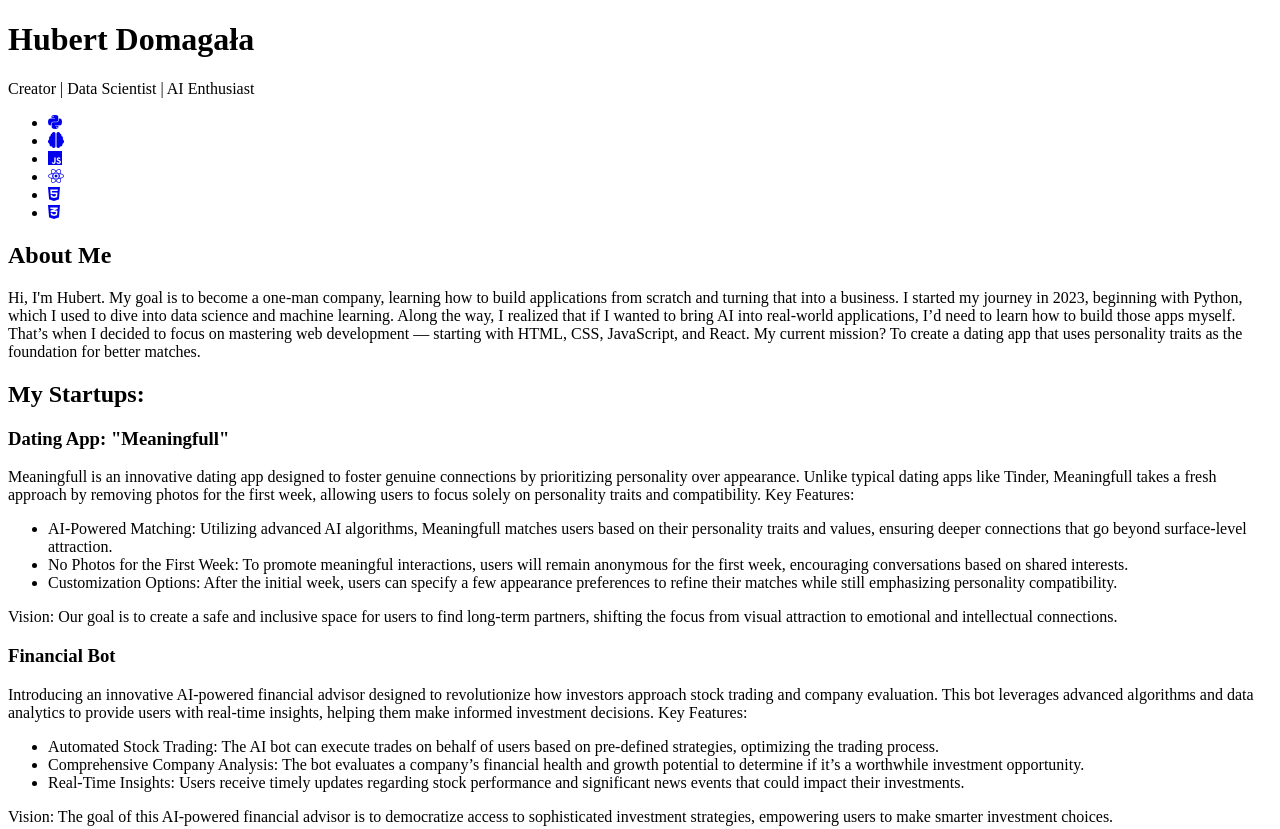
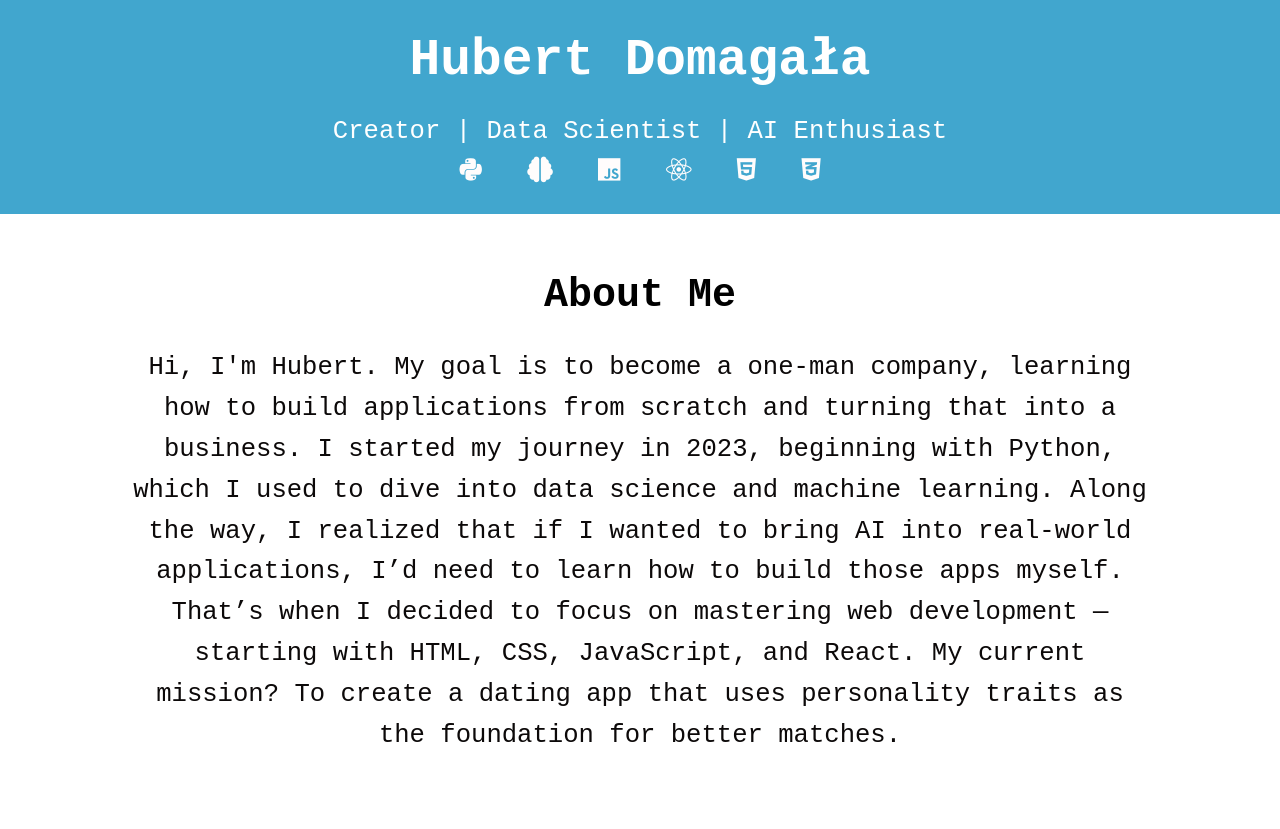
Before and after one commit to hubertdomagalaa/hubertdomagala.github.io, a plain HTML site: page index.html in a window 1280 px wide. Shown: the top 829 px of the page. Drawn offline with Linux system fonts and the light colour scheme.

Commit message:
Update index.html

```diff
--- a/index.html
+++ b/index.html
@@ -7,7 +7,7 @@
     <meta http-equiv="X-UA-Compatible" content="IE=edge">
     <meta name="description" content="Personal website of Hubert Domagała, showcasing projects in AI, data science, and web development.">
     <title>Hubert Domagała - Personal Website</title>
-    <link rel="stylesheet" href="css_v2.css">
+    <link rel="stylesheet" href="style.css">
 </head>
 <body>
     <header>
```
